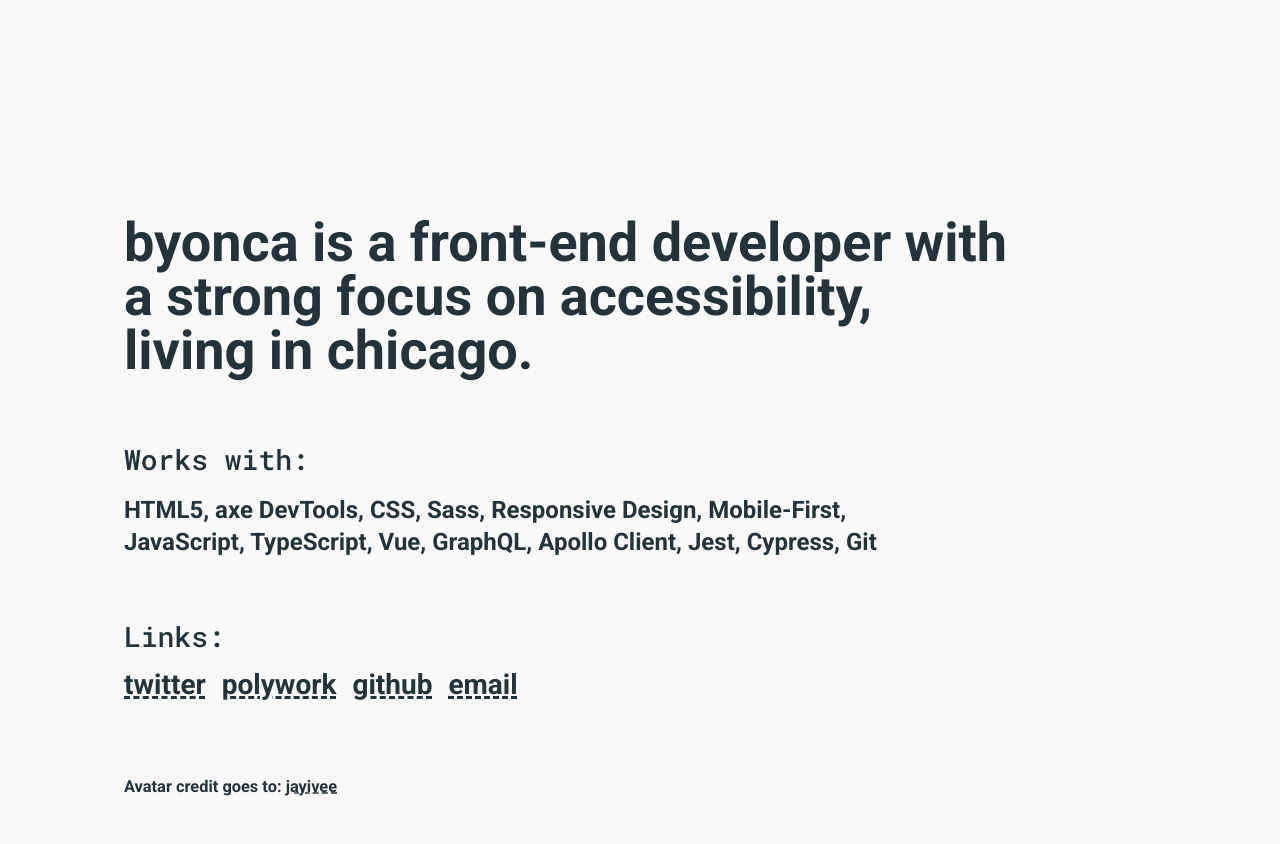
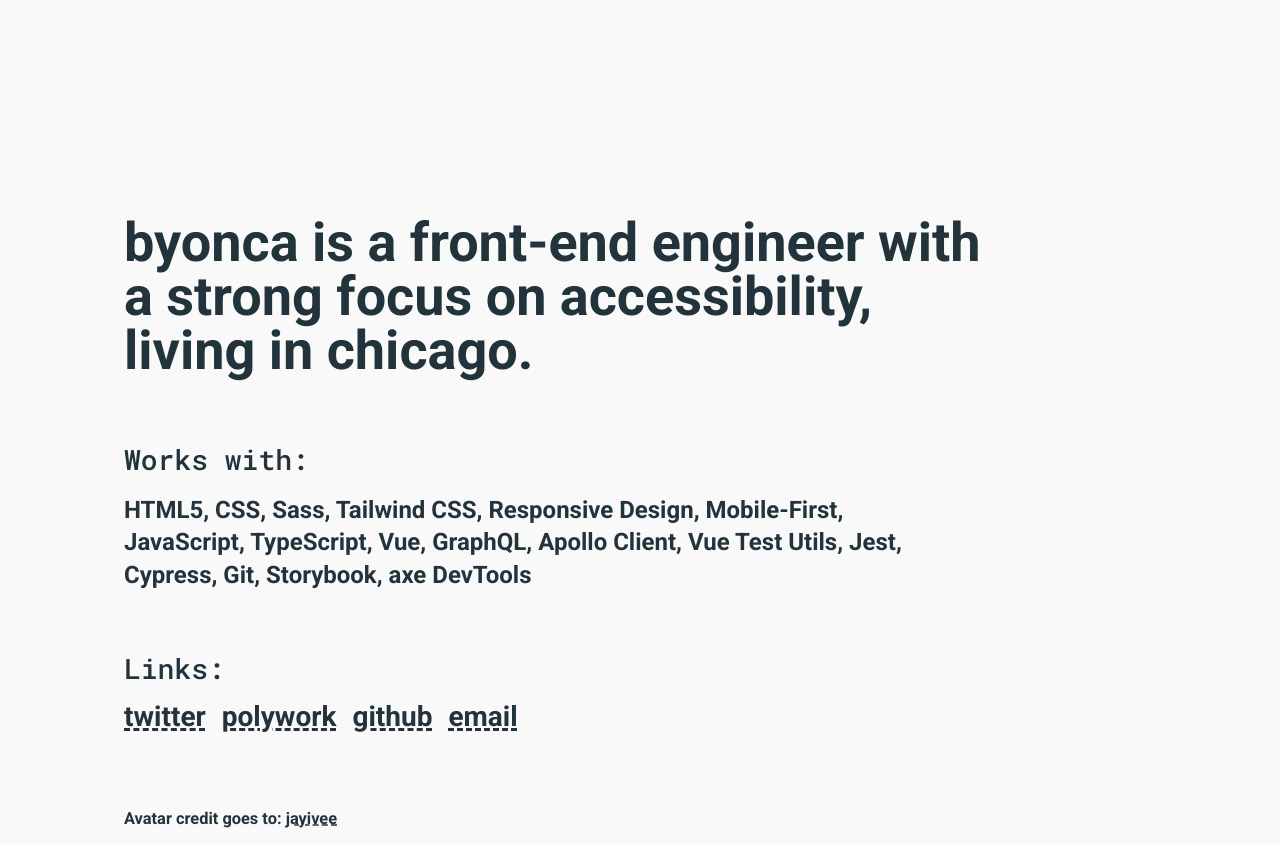
Before and after one commit to fizzboop/portfolio, a plain HTML site: page index.html in a window 1280 px wide. Shown: the part 68-912 px from the top of the page. Before the commit the page ends 879 px from the top, so only its background shows below. Drawn offline with Linux system fonts and the light colour scheme; no server answers.

Commit message:
Update resume and wording on portfolio site

```diff
--- a/index.html
+++ b/index.html
@@ -4,22 +4,20 @@
     <meta charset="UTF-8">
     <meta http-equiv="X-UA-Compatible" content="IE=edge">
     <meta name="viewport" content="width=device-width, initial-scale=1.0">
-    <title>Byonca H.</title>
-    <meta name="description" content="Byonca is a front-end developer with a strong focus on accessibility, living in Chicago.">
+    <title>Byonca H. - Front-End Engineer</title>
+    <meta name="description" content="Byonca is a front-end engineer with a strong focus on accessibility, living in Chicago.">
 
     <!-- Open Graph / Facebook -->
     <meta property="og:type" content="website">
     <meta property="og:url" content="https://www.byonca.com/">
     <meta property="og:title" content="Byonca H.">
-    <meta property="og:description" content="Byonca is a front-end developer with a strong focus on accessibility, living in Chicago.">
-    <meta property="og:image" content="https://i.ibb.co/9NW11VC/meta-image.png">
+    <meta property="og:description" content="Byonca is a front-end engineer with a strong focus on accessibility, living in Chicago.">
 
     <!-- Twitter -->
     <meta property="twitter:card" content="summary_large_image">
     <meta property="twitter:url" content="https://www.byonca.com/">
     <meta property="twitter:title" content="Byonca H.">
-    <meta property="twitter:description" content="Byonca is a front-end developer with a strong focus on accessibility, living in Chicago.">
-    <meta property="twitter:image" content="https://i.ibb.co/9NW11VC/meta-image.png">
+    <meta property="twitter:description" content="Byonca is a front-end engineer with a strong focus on accessibility, living in Chicago.">
 
     <title>Byonca H.</title>
     <link rel="canonical" href="https://www.byonca.com/">
@@ -35,11 +33,11 @@
       <a class="link" href="assets/resume.pdf">resume</a>
     </nav>
     <main class="container">
-      <h1 class="heading">byonca is a front-end developer with a strong focus on accessibility, living in chicago.</h1>
+      <h1 class="heading">byonca is a front-end engineer with a strong focus on accessibility, living in chicago.</h1>
 
       <section class="section">
         <h2 class="subheading">Works with:</h2>
-        <p class="body">HTML5, axe DevTools, CSS, Sass, Responsive Design, Mobile-First, JavaScript, TypeScript, Vue, GraphQL, Apollo Client, Jest, Cypress, Git</p>
+        <p class="body">HTML5, CSS, Sass, Tailwind CSS, Responsive Design, Mobile-First, JavaScript, TypeScript, Vue, GraphQL, Apollo Client, Vue Test Utils, Jest, Cypress, Git, Storybook, axe DevTools</p>
       </section>
 
       <section class="section hidden" id="devto">
```
Also changed, not shown: 1 other file.
